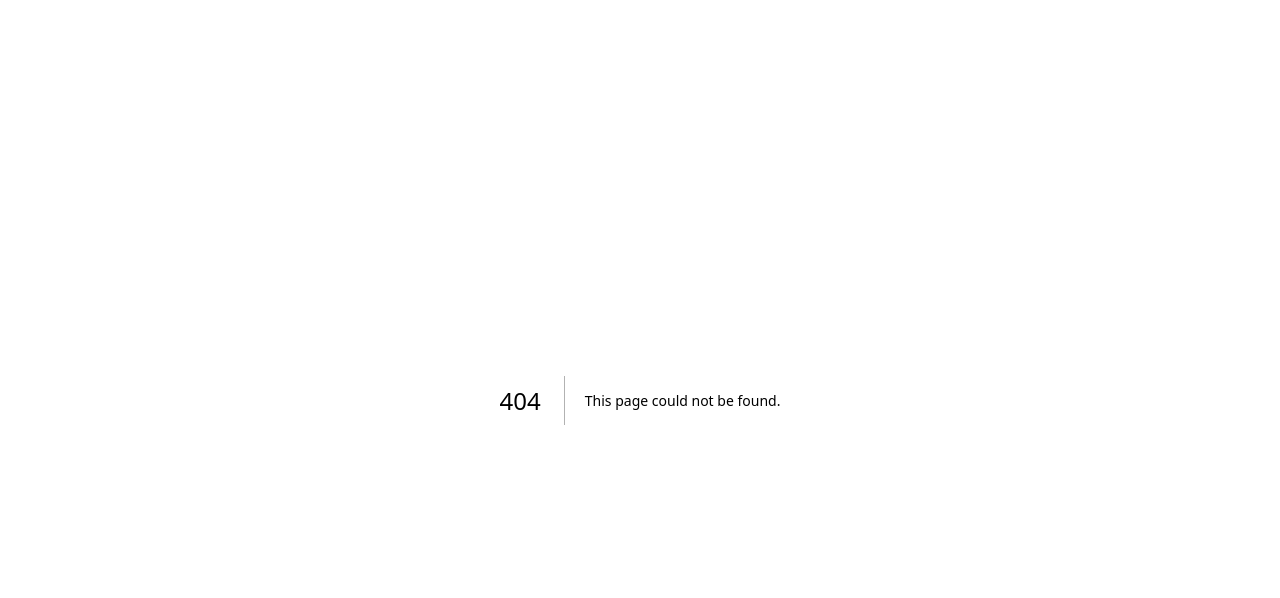
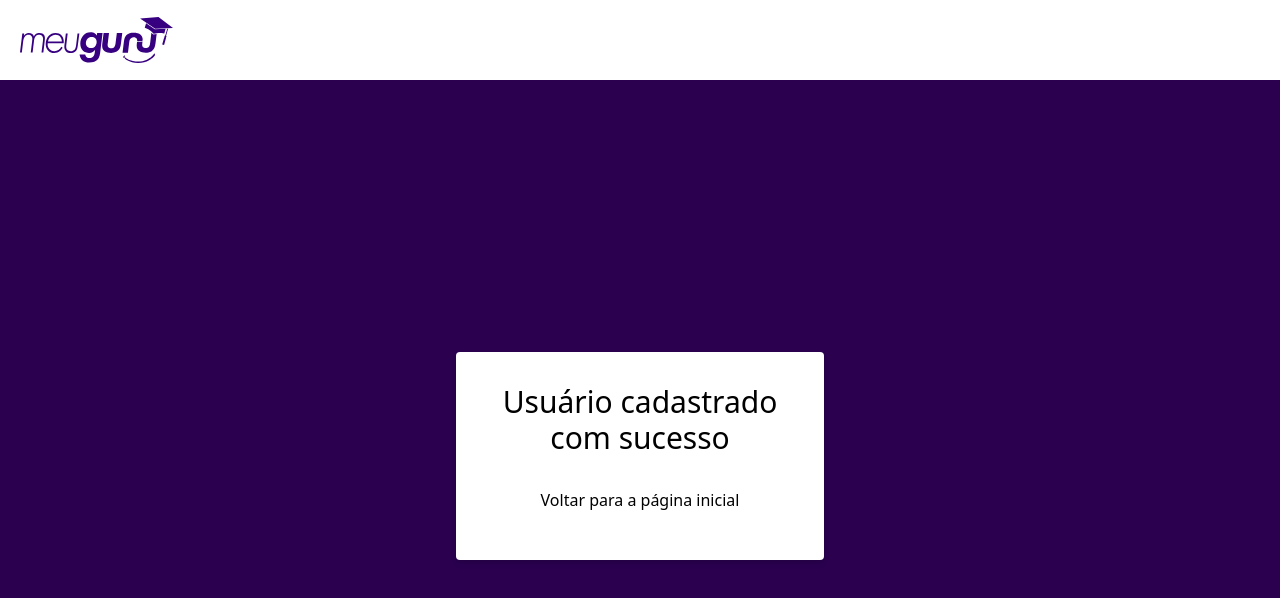
Before and after one commit to LeandroDoudement/User-auth, a Next.js app in the folder frontend/: page /user-created in a window 1280 px wide. Before the commit this address had no page. Shown: the top 598 px of the page. Built offline with nearby package versions, Linux system fonts and the light colour scheme.

Commit message:
feat: react-hook-form on userForm and user-created.tsx page

```diff
--- a/frontend/package.json
+++ b/frontend/package.json
@@ -14,6 +14,7 @@
     "postcss": "8.4.27",
     "react": "18.2.0",
     "react-dom": "18.2.0",
+    "react-hook-form": "^7.45.2",
     "tailwindcss": "3.3.3"
   },
   "devDependencies": {
--- a/frontend/src/components/user-form.tsx
+++ b/frontend/src/components/userForm.tsx
@@ -1,32 +1,42 @@
-const userForm = () => {
+import { useForm } from 'react-hook-form';
+import { useRouter } from 'next/router';
+
+const UserForm = () => {
+  const { register, handleSubmit } = useForm();
+  const router = useRouter();
   return (
     <div className='bg-white px-6 py-8 rounded shadow-md text-black w-full'>
-      <form action=''>
+      <form
+        onSubmit={handleSubmit((data) => {
+          console.log(data);
+          router.push('/user-created');
+        })}
+      >
         <h1 className='mb-8 text-3xl text-center'>Cadastro de usuário</h1>
         <input
           type='text'
           className='block border border-grey-light w-full p-3 rounded mb-4'
-          name='fullname'
+          {...(register('fullname'), { required: true })}
           placeholder='Nome Completo'
         />
 
         <input
           type='text'
           className='block border border-grey-light w-full p-3 rounded mb-4'
-          name='age'
+          {...(register('age'), { required: true })}
           placeholder='Idade'
         />
         <input
           type='tel'
           className='block border border-grey-light w-full p-3 rounded mb-4'
-          name='telephone'
+          {...(register('phone'), { required: true })}
           placeholder='Telefone'
         />
 
         <div className='mb-4'>
           <select
             id='gender'
-            name='gender'
+            {...(register('gender'), { required: true })}
             className='block border border-grey-light w-full p-3 rounded bg-secondary'
           >
             <option value='' disabled selected hidden>
@@ -41,20 +51,20 @@ const userForm = () => {
         <input
           type='email'
           className='block border border-grey-light w-full p-3 rounded mb-4'
-          name='email'
+          {...(register('email'), { required: true })}
           placeholder='Email'
         />
 
         <input
           type='password'
           className='block border border-grey-light w-full p-3 rounded mb-4'
-          name='password'
+          {...(register('password'), { required: true })}
           placeholder='Senha'
         />
         <input
           type='password'
           className='block border border-grey-light w-full p-3 rounded mb-4'
-          name='confirm_password'
+          {...(register('confirmPassword'), { required: true })}
           placeholder='Confirme a senha'
         />
 
@@ -62,7 +72,7 @@ const userForm = () => {
           <input
             type='checkbox'
             id='termosDeServico'
-            name='termos_de_servico'
+            {...(register('termosDeServico'), { required: true })}
           />
           <label htmlFor='termosDeServico'>
             Concordo com os termos de uso e política de privacidade
@@ -79,4 +89,4 @@ const userForm = () => {
   );
 };
 
-export default userForm;
+export default UserForm;
--- a/frontend/src/pages/index.tsx
+++ b/frontend/src/pages/index.tsx
@@ -1,5 +1,5 @@
 import { Inter } from 'next/font/google';
-import UserForm from '@/components/user-form';
+import UserForm from '@/components/userForm';
 import Header from '@/components/header';
 
 const inter = Inter({ subsets: ['latin'] });
--- /dev/null
+++ b/frontend/src/pages/user-created.tsx
@@ -0,0 +1,22 @@
+import Header from '@/components/header';
+import Link from 'next/link';
+
+const UserCreated = () => {
+  return (
+    <div className='bg-primary min-h-screen flex flex-col'>
+      <Header />
+      <div className='container max-w-sm mx-auto flex-1 flex flex-col items-center justify-center px-2'>
+        <div className='bg-white px-6 py-8 rounded shadow-md text-black w-full'>
+          <h1 className='mb-8 text-3xl text-center'>
+            Usuário cadastrado com sucesso{' '}
+          </h1>
+          <p className='mb-4 text-center'>
+            <Link href='/'>Voltar para a página inicial</Link>
+          </p>
+        </div>
+      </div>
+    </div>
+  );
+};
+
+export default UserCreated;
```
Also changed, not shown: 1 other file (tests, documents, lock files or other folders).
